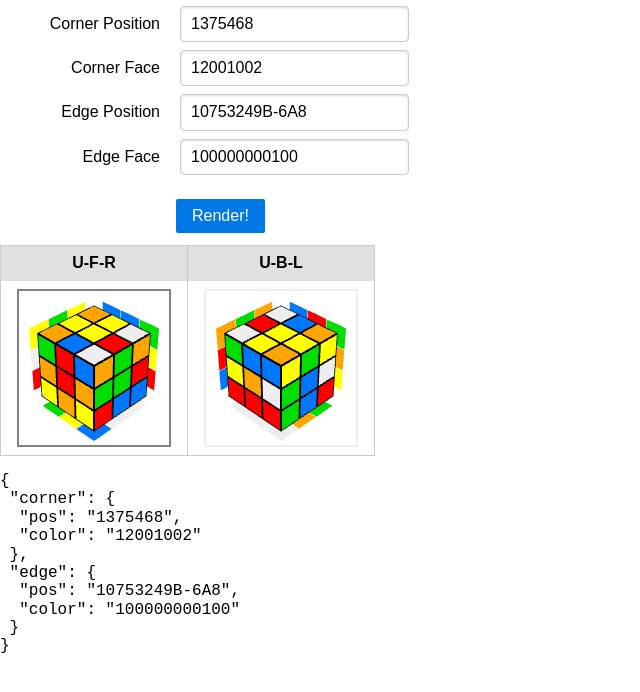
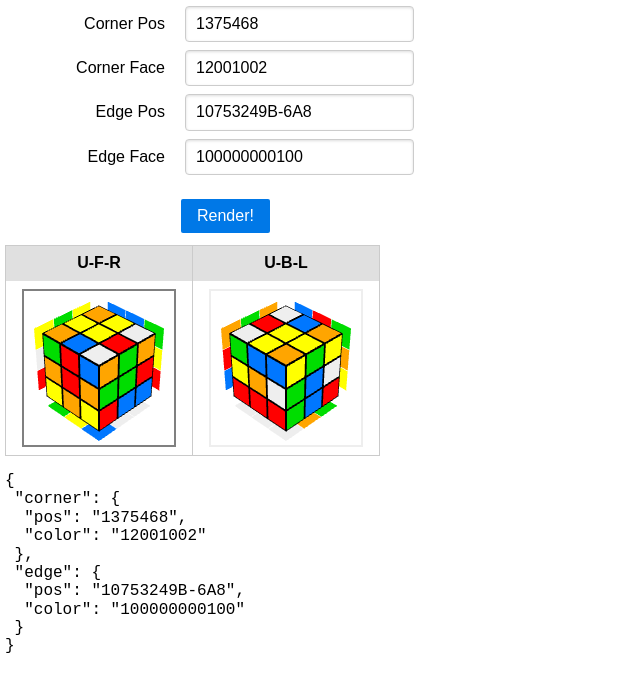
Before and after one commit to zilin/rubik, a plain HTML site: page blindfold.html in a window 1280 px wide. Shown: the whole page, without its empty margins (0-640 px from the left). Drawn offline with nearby package versions, Linux system fonts and the light colour scheme.

Commit message:
update styles

```diff
--- a/blindfold.html
+++ b/blindfold.html
@@ -2,13 +2,17 @@
 <html>
 <head>
   <meta charset="utf-8">
-  <meta name="viewport" content="width=device-width, initial-scale=1.0, minimal-ui">
+  <meta name="viewport" content="width=device-width, initial-scale=1.0">
   <link rel="stylesheet" href="https://unpkg.com/purecss@1.0.0/build/pure-min.css">
   <link rel="stylesheet" href="css/style.css">
   <script src="//ajax.googleapis.com/ajax/libs/jquery/3.1.1/jquery.min.js"></script>
   <script src="js/roofpig_and_three.min.js"></script>
   <script src="//cdn.jsdelivr.net/npm/vue"></script>
   <style>
+    body {
+      margin-left: 5px;
+      margin-right: 5px;
+    }
     .center {
       text-align: center;
       margin-left: auto;
@@ -33,7 +37,7 @@
   <form class="pure-form pure-form-aligned">
   <fieldset>
     <div class="pure-control-group">
-      <label for="">Corner Position</label>
+      <label for="">Corner Pos</label>
       <input type="text" v-model="corner_pos">
     </div>
     <div class="pure-control-group">
@@ -41,7 +45,7 @@
       <input type="text" v-model="corner_color">
     </div>
     <div class="pure-control-group">
-      <label for="">Edge Position</label>
+      <label for="">Edge Pos</label>
       <input type="text" v-model="edge_pos">
     </div>
     <div class="pure-control-group">
```
